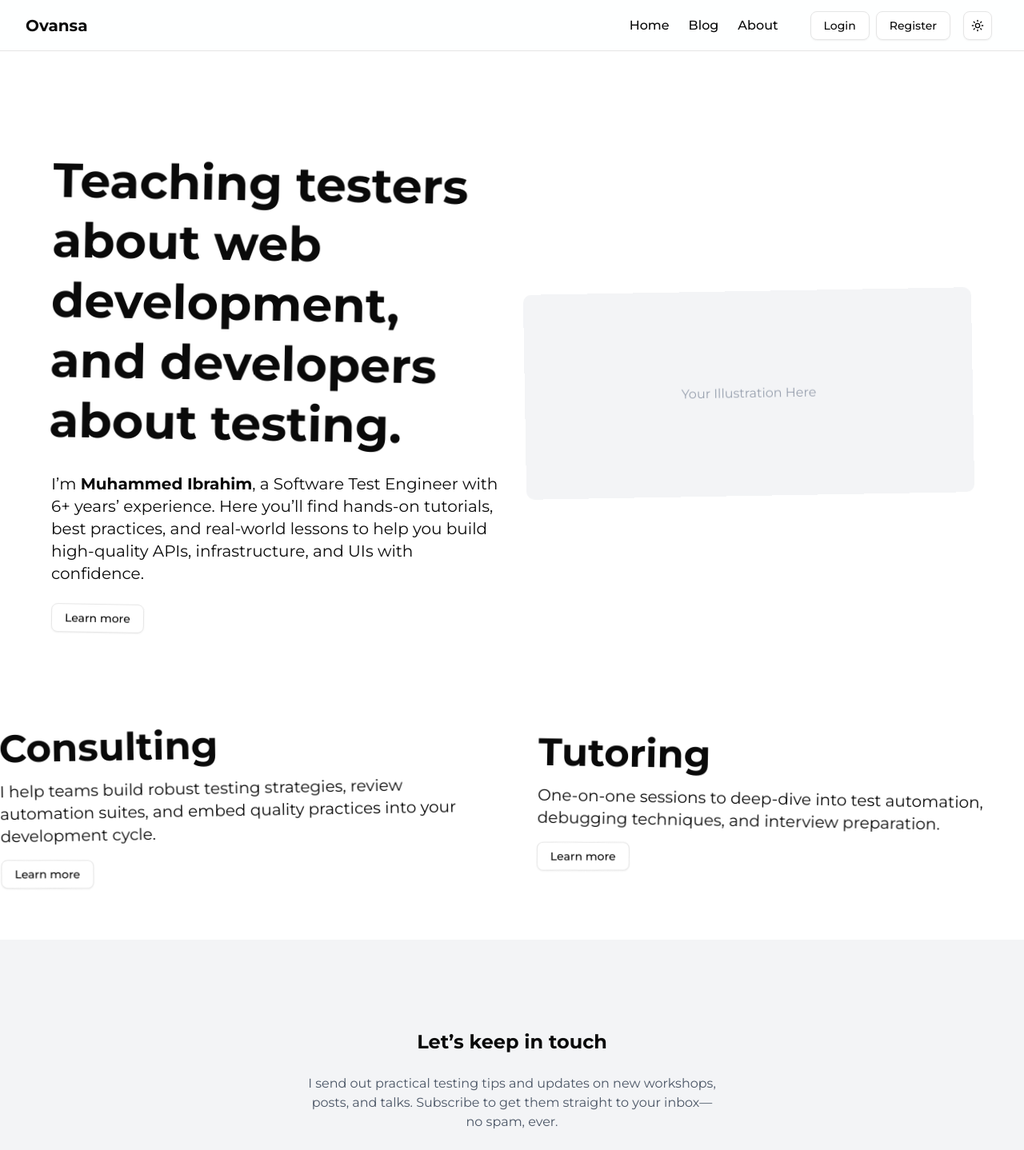
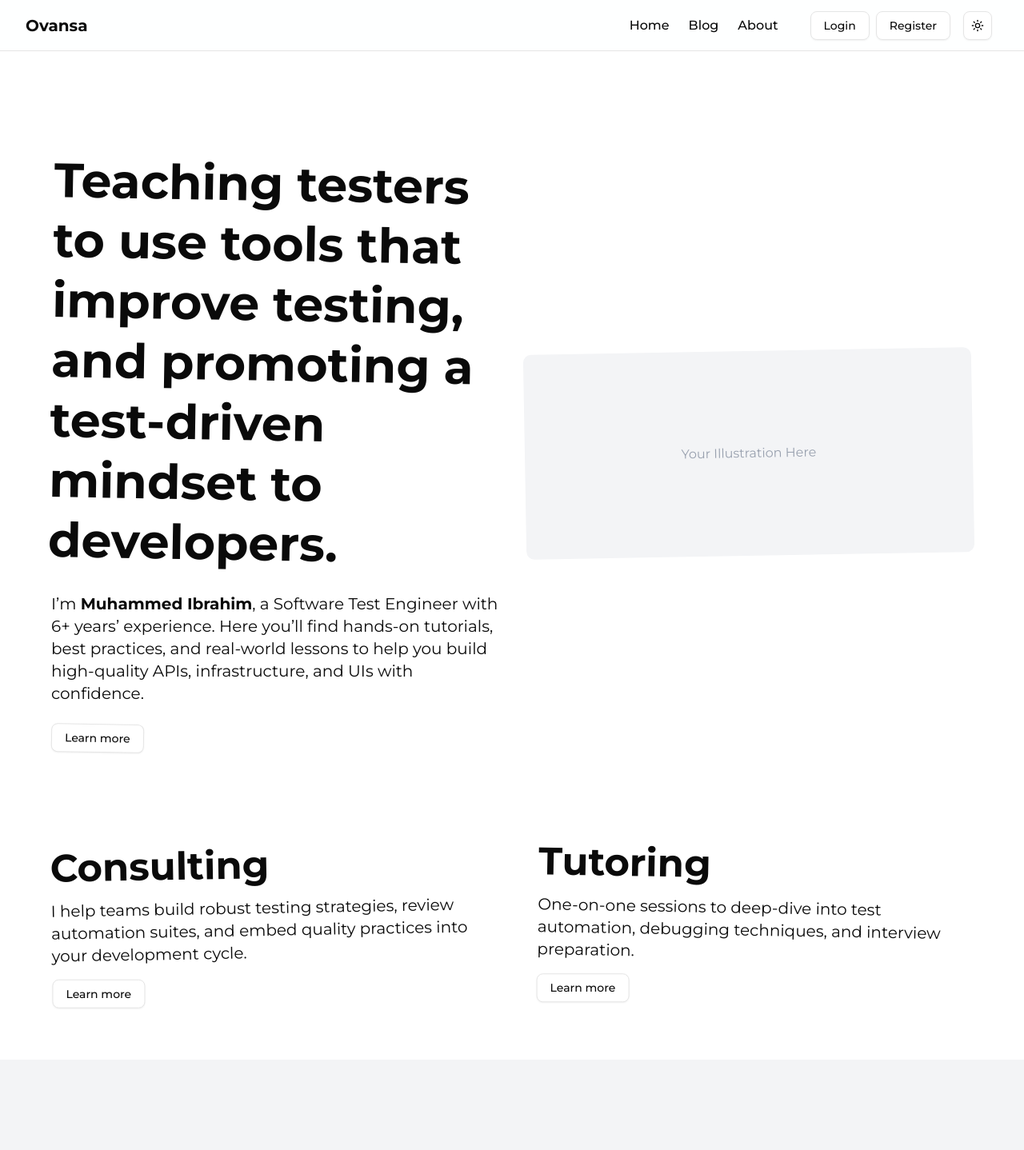
Before and after one commit to ovansa/ovansa_personal_blog, a Next.js app: page / in a window 1280 px wide. Shown: the top 1438 px of the page at 80% size. Built offline with nearby package versions, Linux system fonts and the light colour scheme.

Commit message:
chore: Add padding, z-indexes

```diff
--- a/app/blogpost/[slug]/page.tsx
+++ b/app/blogpost/[slug]/page.tsx
@@ -66,8 +66,8 @@ export default async function BlogPost(props: Props) {
 
     return (
       <MaxWidthWrapper className='prose dark:prose-invert'>
-        <div className='flex'>
-          <div className='px-16'>
+        <div className='flex px-16'>
+          <div className='pr-16'>
             <h1>{data.title}</h1>
             <div dangerouslySetInnerHTML={{ __html: htmlContent }} />
           </div>
--- a/app/page.tsx
+++ b/app/page.tsx
@@ -13,9 +13,9 @@ export default function Home() {
           <div className='grid grid-cols-1 md:grid-cols-2 gap-8 items-center'>
             <div className='space-y-6'>
               <h1 className='text-5xl font-extrabold leading-tight xl:text-6xl rotate-1'>
-                Teaching testers about web development,
+                Teaching testers to use tools that improve testing,
                 <br />
-                and developers about testing.
+                and promoting a test-driven mindset to developers.
               </h1>
               <p className='text-lg md:text-xl'>
                 I’m <strong>Muhammed Ibrahim</strong>, a Software Test Engineer
@@ -44,7 +44,7 @@ export default function Home() {
       </section>
 
       {/* Services */}
-      <section className='py-5'>
+      <section className='py-5 px-16'>
         <MaxWidthWrapper>
           <div className='grid grid-cols-1 md:grid-cols-2 gap-16'>
             {/* Workshops */}
@@ -163,7 +163,10 @@ export default function Home() {
             </form>
             <p className='text-xs text-gray-500'>
               Unsubscribe anytime. Read our{' '}
-              <Link href='/privacy-policy' className='underline'>
+              <Link
+                href='/privacy-policy'
+                className='underline'
+              >
                 privacy policy
               </Link>
               .
--- a/components/NavBar.tsx
+++ b/components/NavBar.tsx
@@ -15,7 +15,7 @@ import { buttonVariants } from './ui/button';
 
 const NavBar = () => {
   return (
-    <nav className='h-16 bg-background/50 sticky top-0 border-b px-8 backdrop-blur flex items-center justify-between'>
+    <nav className='h-16 bg-background/50 sticky top-0 border-b px-8 backdrop-blur flex items-center justify-between z-50'>
       <div className='text-lg font-bold md:text-xl'>
         <Link href={'/'}>Ovansa</Link>
       </div>
--- a/components/OnThisPage.tsx
+++ b/components/OnThisPage.tsx
@@ -40,11 +40,14 @@ const OnThisPage = ({
 
   return (
     <div className={cn('hidden md:block', className)}>
-      <div className='sticky top-16'>
+      <div className='sticky top-20'>
         <h2>On this Page</h2>
         <ul className='not-prose'>
           {links?.map((link) => (
-            <li className='pt-2' key={link.id}>
+            <li
+              className='pt-2'
+              key={link.id}
+            >
               <a href={`#${link.id}`}>{link.text}</a>
             </li>
           ))}
```
